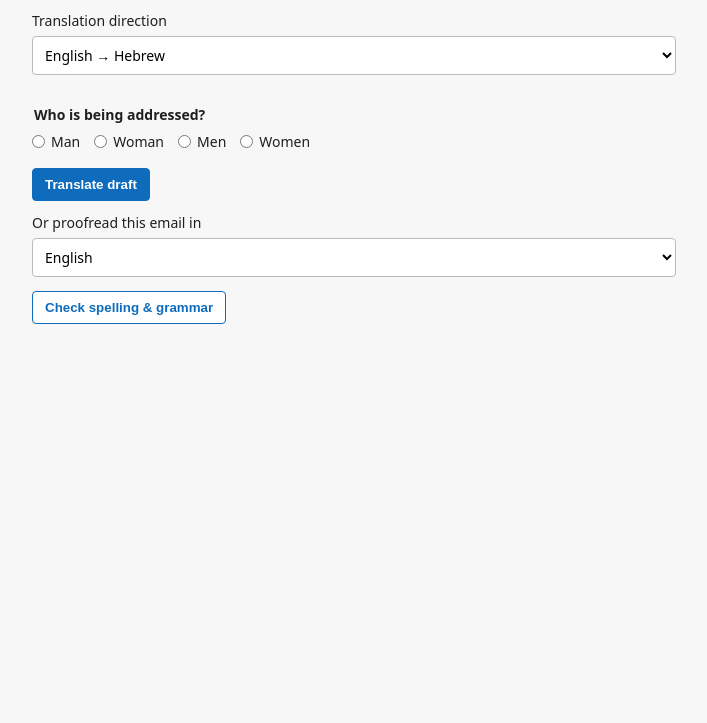
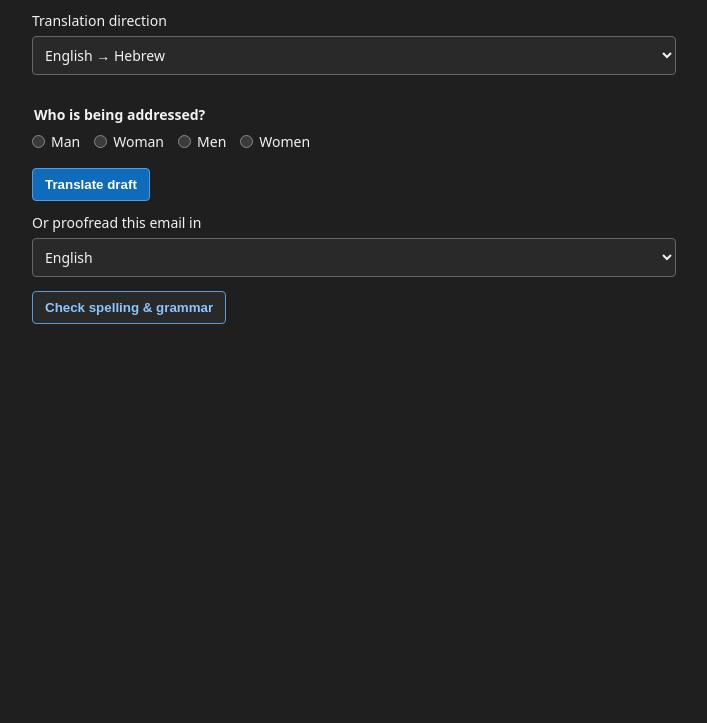
Before and after one commit to mjjohnston-projects/outlook-hebrew-translator, a website: page public/index.html in a window 1280 px wide. Shown: the part 77-800 px from the top of the page, without its empty margins (286-993 px from the left). Drawn offline with Linux system fonts and the dark colour scheme; a script that the page names is missing.

Commit message:
Add system-aware dark theme for task pane

```diff
--- a/public/styles.css
+++ b/public/styles.css
@@ -1,3 +1,4 @@
+html { color-scheme: light dark; }
 * { box-sizing: border-box; }
 body { margin: 0; background: #f7f7f7; color: #1f1f1f; font: 14px/1.45 system-ui, sans-serif; }
 main { padding: 18px; max-width: 680px; margin: auto; }
@@ -20,3 +21,21 @@ select { width: 100%; margin: 5px 0 14px; border: 1px solid #bbb; border-radius:
 #translated-body, #translated-subject { width: 100%; margin: 5px 0 14px; border: 1px solid #bbb; border-radius: 4px; padding: 9px; background: white; font: inherit; }
 #translated-body { min-height: 140px; white-space: normal; overflow-wrap: anywhere; }
 .actions { display: flex; flex-wrap: wrap; gap: 8px; }
+
+/* Outlook's task-pane webview follows the Windows/Outlook color preference. */
+@media (prefers-color-scheme: dark) {
+  body { background: #1f1f1f; color: #f3f2f1; }
+  .intro { color: #c8c6c4; }
+  button { border-color: #5b9bd5; color: #8ec5ff; background: #292929; }
+  button.primary, #translate { color: #fff; background: #0f6cbd; border-color: #5b9bd5; }
+  button:hover:not(:disabled) { background: #333; }
+  button.primary:hover:not(:disabled), #translate:hover:not(:disabled) { background: #115ea3; }
+  textarea, select, #translated-body, #translated-subject {
+    color: #f3f2f1;
+    background: #292929;
+    border-color: #666;
+  }
+  select option { color: #f3f2f1; background: #292929; }
+  input[type="radio"] { accent-color: #5b9bd5; }
+  #status { color: #ffb4ab; }
+}
```
